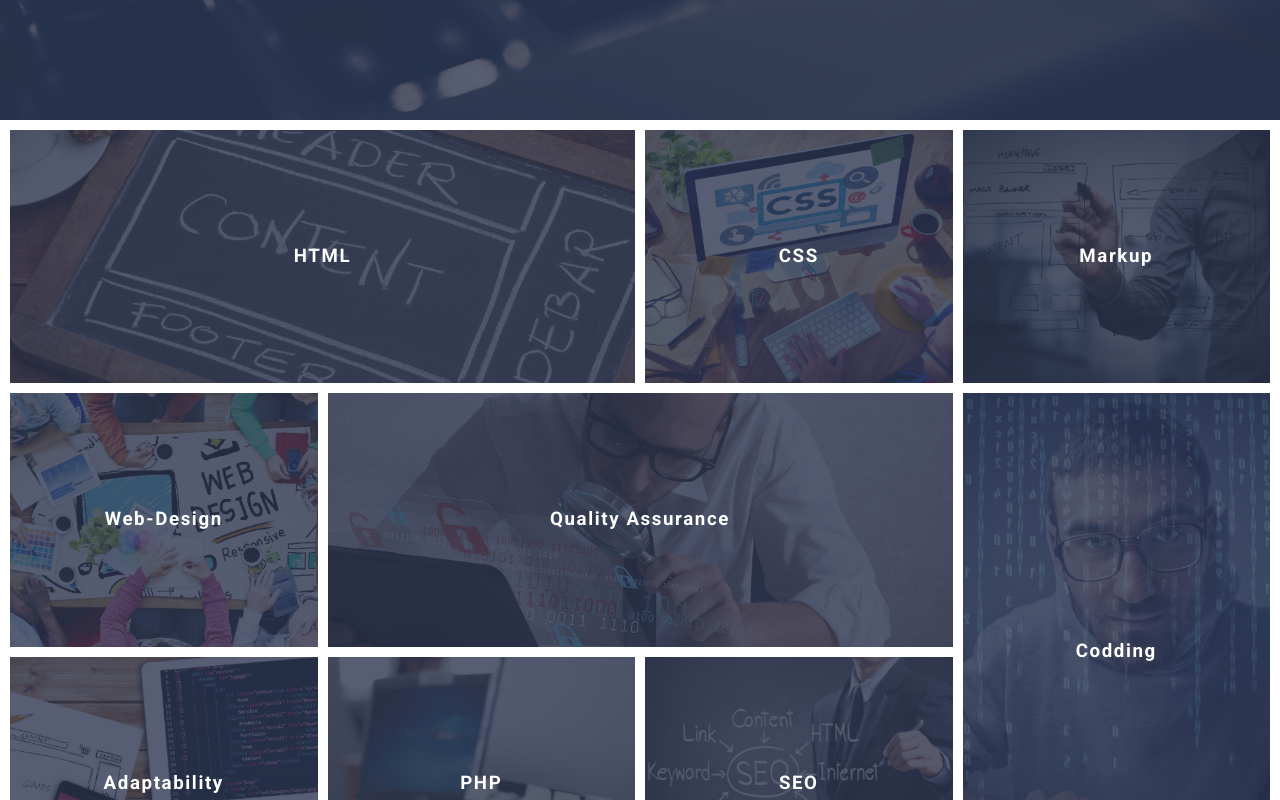
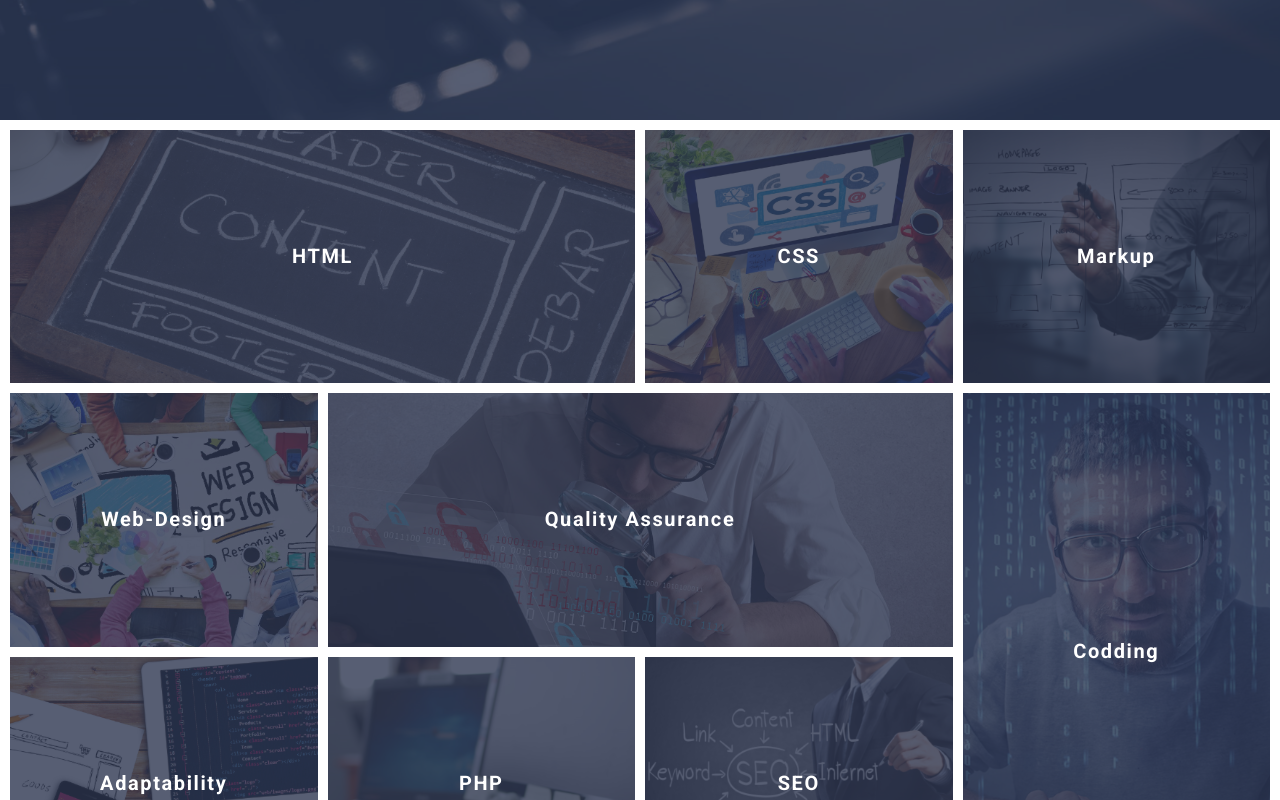
Before and after one commit to Zarosinskaya84/git-project, a website: page index.html in a window 1280 px wide. Shown: the part 680-1480 px from the top of the page. Drawn offline with Linux system fonts and the light colour scheme.

Commit message:
медиа  для кнопок 1ст + медиа для шрифта

```diff
--- a/assets/scss/common/_classes.scss
+++ b/assets/scss/common/_classes.scss
@@ -38,9 +38,17 @@
 }
 
 .btn--primary {
-  min-width: 350px;
   height: 60px;
   font-size: 1.125rem;
+
+    @include sm-min {
+      min-width:350px;
+    }
+    @include sm {
+      width: 100%;
+
+    }
+
 
   border: 2px solid $color-primary;
   background-color: rgba($color-primary, 0.8);
--- a/assets/scss/components/header/_header-content.scss
+++ b/assets/scss/components/header/_header-content.scss
@@ -10,6 +10,11 @@
     justify-content: center;
 
     gap: $gap;
+
+    @include sm{
+      flex-direction: column;
+      align-items: center;
+    }
   }
 
   &__container {
--- a/assets/scss/components/sections/skills/_skill-item.scss
+++ b/assets/scss/components/sections/skills/_skill-item.scss
@@ -1,4 +1,5 @@
 @use "../../../presets" as *;
+@use "../../../mixins" as *;
 .skill-item {
   position: relative;
 
@@ -33,7 +34,14 @@
     padding: $gap;
 
     transition: color 0.5s;
+    @include md-min {
+      font-size: 1.25rem;
+    }
+    @include md{
+      font-size: 1.125rem;
+    }
   }
+
   &__image {
     position: absolute;
 
--- a/assets/scss/components/sections/skills/_skills.scss
+++ b/assets/scss/components/sections/skills/_skills.scss
@@ -52,5 +52,7 @@
   &__actions {
     display: flex;
     justify-content: center;
+
+
   }
 }
```
Also changed, not shown: assets/css/style.css.
